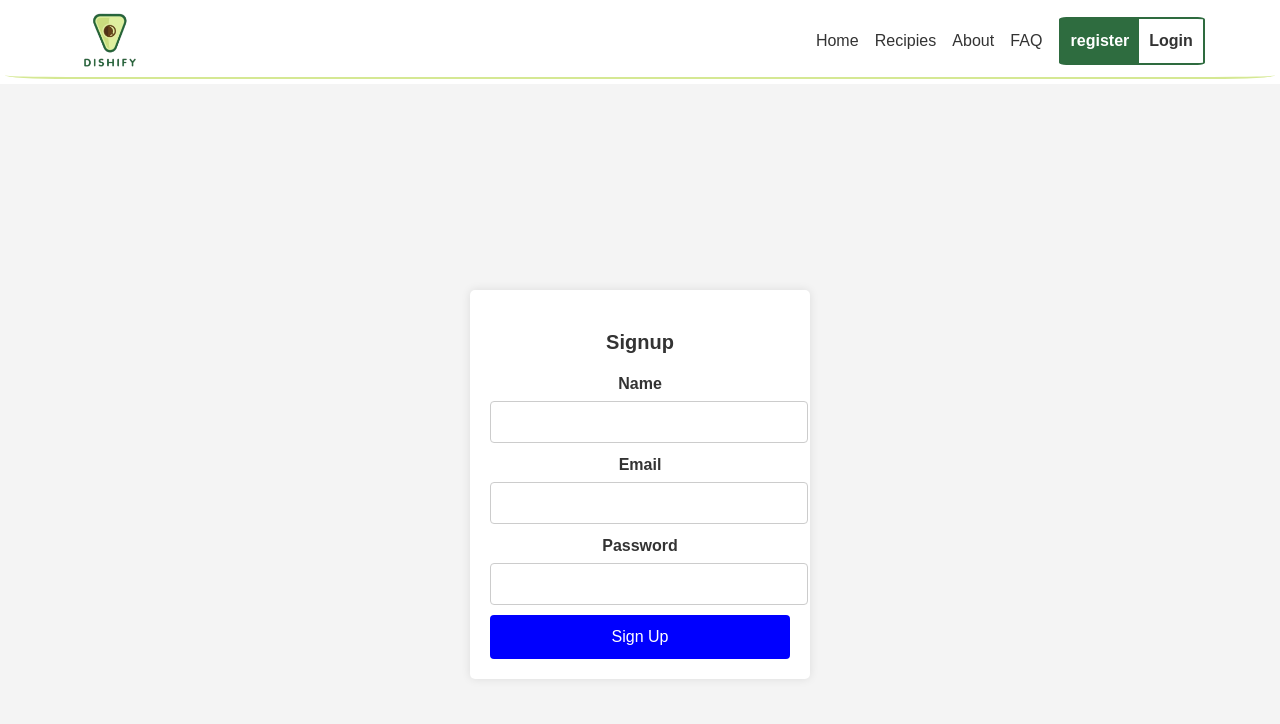
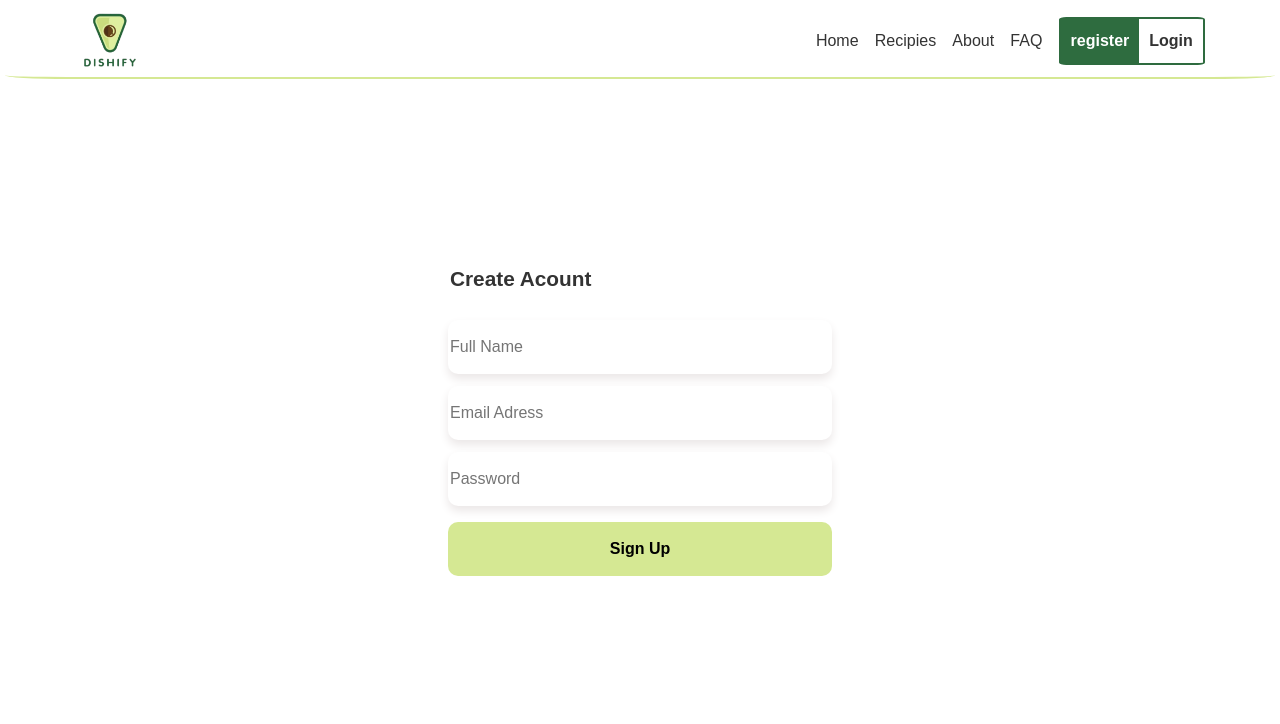
Before and after one commit to Nawelchafi/Dishify-client, a React (Create React App) app: page /register in a window 1280 px wide. Shown: the top 724 px of the page. Built offline with nearby package versions, Linux system fonts and the light colour scheme.

Commit message:
added cors middleware

```diff
--- a/src/App.css
+++ b/src/App.css
@@ -5,3 +5,9 @@
 .bold {
   font-weight: bold;
 }
+* {
+  font-family: "Oswald", sans-serif;
+  font-size: 16px;
+  line-height: 1.5;
+  color: #333333;
+}
--- a/src/components/Navbar/Navbar.css
+++ b/src/components/Navbar/Navbar.css
@@ -1,9 +1,4 @@
-* {
-  font-family: "Oswald", sans-serif;
-  font-size: 16px;
-  line-height: 1.5;
-  color: #333333;
-}
+
 .nav-container {
   display: flex;
   flex-direction: row;
--- a/src/pages/LogInPage/LogInPage.jsx
+++ b/src/pages/LogInPage/LogInPage.jsx
@@ -1,9 +1,54 @@
 import React from 'react'
+import { useState } from 'react';
+import axios from 'axios';
+function LogInPage() {
+    const [formData, setFormData] = useState({
+        email: "",
+        password: "",
+    });
 
-function LogInPage() {
+    const [error, setError] = useState(null);
+    const [success, setSuccess] = useState(null);
+
+    const handleChange = (e) => {
+        setFormData({ ...formData, [e.target.name]: e.target.value });
+    };
+
+    const handleSubmit = async (e) => {
+        e.preventDefault();
+        setError(null);
+        setSuccess(null);
+
+        try {
+            const response = await axios.post("http://localhost:5005/api/auth/login", formData);
+            setSuccess("Login successful!");
+            localStorage.setItem("token", response.data.authToken);
+            const jwtTocken = localStorage.getItem("token")
+            console.log(jwtTocken)
+
+        } catch (err) {
+            setError(err.response?.data?.message || "Something went wrong");
+        }
+    };
+
     return (
-        <div>LogInPage</div>
-    )
+        <div className="login-container">
+            <form onSubmit={handleSubmit} className="login-form">
+                <h2 className="login-title">login</h2>
+                {error && <p className="error-message">{error}</p>}
+                {success && <p className="success-message">{success}</p>}
+                <div className="input-group">
+                    <label>Email</label>
+                    <input type="email" name="email" value={formData.email} onChange={handleChange} required />
+                </div>
+                <div className="input-group">
+                    <label>Password</label>
+                    <input type="password" name="password" value={formData.password} onChange={handleChange} required />
+                </div>
+                <button type="submit" className="login-button">Sign Up</button>
+            </form>
+        </div>
+    );
 }
 
 export default LogInPage
--- a/src/pages/SignUpPage/SignUpPage.css
+++ b/src/pages/SignUpPage/SignUpPage.css
@@ -1,68 +1,45 @@
-/* Signup.css */
-
 .signup-container {
   display: flex;
-  align-items: center;
+  height: 100vh;
   justify-content: center;
-  height: 100vh;
-  background-color: #f4f4f4;
 }
-
 .signup-form {
-  padding: 20px;
-  background: white;
-  box-shadow: 0 0 10px rgba(0, 0, 0, 0.1);
-  border-radius: 5px;
-  width: 300px;
+  position: relative;
+  z-index: 10;
+  top: 20%;
+  display: flex;
+  flex-direction: column;
+  align-items: flex-start;
+  width: 30%;
 }
-
-.signup-title {
-  font-size: 20px;
-  font-weight: bold;
-  margin-bottom: 15px;
-  text-align: center;
-}
-
-.error-message {
-  color: red;
-  font-size: 14px;
-  text-align: center;
-}
-
-.success-message {
-  color: green;
-  font-size: 14px;
-  text-align: center;
-}
-
-.input-group {
-  margin-bottom: 10px;
-}
-
-.input-group label {
-  display: block;
-  margin-bottom: 5px;
+.signup-form .signup-title {
+  padding: 2px;
+  font-size: 1.3rem;
   font-weight: bold;
 }
-
-.input-group input {
+input {
+  margin: 6px 0px;
   width: 100%;
-  padding: 8px;
-  border: 1px solid #ccc;
-  border-radius: 4px;
+  box-sizing: border-box;
+  padding: 15px 2px ;
+  border-radius: 10px;
+  border: none;
+  outline: none; /*Removes default focus outline */
+  box-shadow: 0px 5px 10px rgb(235, 231, 231);
+  transition: box-shadow 0.3s ease-in;
 }
-
+.inputs-container {
+  width: 100%;
+  display: flex;
+  flex-direction: column;
+}
 .signup-button {
-  width: 100%;
-  background: blue;
-  color: white;
-  padding: 10px;
-  border-radius: 4px;
+  margin-top: 10px;
+  padding: 15px 20px;
+  background-color: #d5e893 ;
+  color: black;
   border: none;
+  border-radius: 10px;
   cursor: pointer;
-  font-size: 16px;
+  font-weight: bold;
 }
-
-.signup-button:hover {
-  background: darkblue;
-}
--- a/src/pages/SignUpPage/SignUpPage.jsx
+++ b/src/pages/SignUpPage/SignUpPage.jsx
@@ -31,22 +31,25 @@ export default function Signup() {
     return (
         <div className="signup-container">
             <form onSubmit={handleSubmit} className="signup-form">
-                <h2 className="signup-title">Signup</h2>
+                <h2 className="signup-title">Create Acount</h2>
                 {error && <p className="error-message">{error}</p>}
                 {success && <p className="success-message">{success}</p>}
+                <div className="inputs-container">
                     <div className="input-group">
-                    <label>Name</label>
-                    <input type="text" name="name" value={formData.name} onChange={handleChange} required />
+
+                        <input type="text" name="name" placeholder="Full Name" value={formData.name} onChange={handleChange} required />
                     </div>
                     <div className="input-group">
-                    <label>Email</label>
-                    <input type="email" name="email" value={formData.email} onChange={handleChange} required />
+
+                        <input type="email" name="email" placeholder="Email Adress" value={formData.email} onChange={handleChange} required />
                     </div>
                     <div className="input-group">
-                    <label>Password</label>
-                    <input type="password" name="password" value={formData.password} onChange={handleChange} required />
+
+                        <input type="password" placeholder="Password" name="password" value={formData.password} onChange={handleChange} required />
                     </div>
                     <button type="submit" className="signup-button">Sign Up</button>
+
+                </div>
             </form>
         </div>
     );
```
Lines whose indentation alone changed are shown as unchanged.
